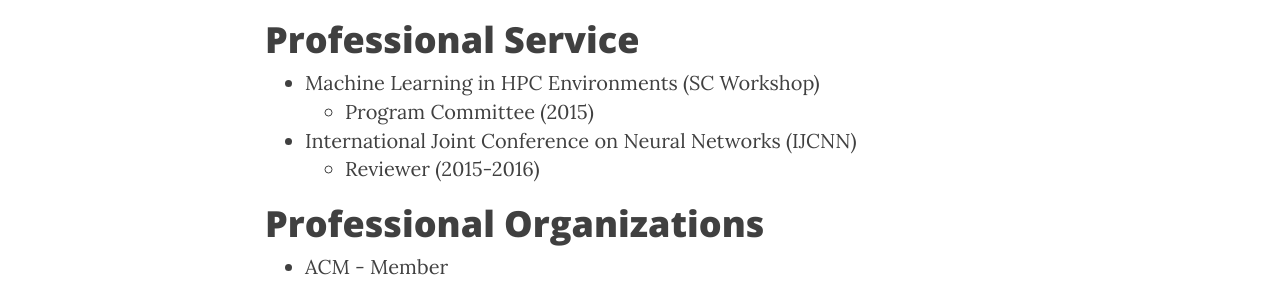
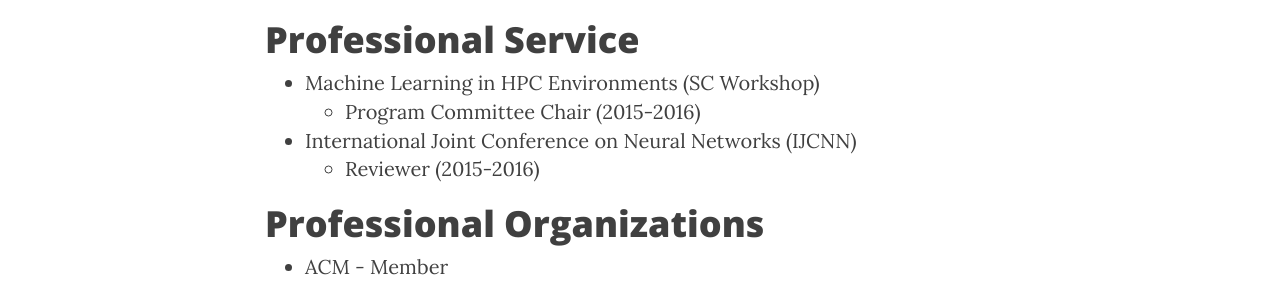
Before and after one commit to stevenryoung/stevenryoung.github.io, a Jekyll site: the page built from cv.md, in a window 1280 px wide and 900 px high, scrolled down 3892 px. Shown: the part 205-491 px from the top of the window. Built offline with Jekyll 4.4.1, drawn with Linux system fonts in a browser that asks for light colours; nearby versions of some CDN libraries.

Commit message:
Update cv.md

```diff
--- a/cv.md
+++ b/cv.md
@@ -93,7 +93,7 @@ GPA: 3.88
 
 # Professional Service
 - Machine Learning in HPC Environments (SC Workshop)
-    - Program Committee (2015)
+    - Program Committee Chair (2015-2016)
 - International Joint Conference on Neural Networks (IJCNN)
     - Reviewer (2015-2016)
 
```
